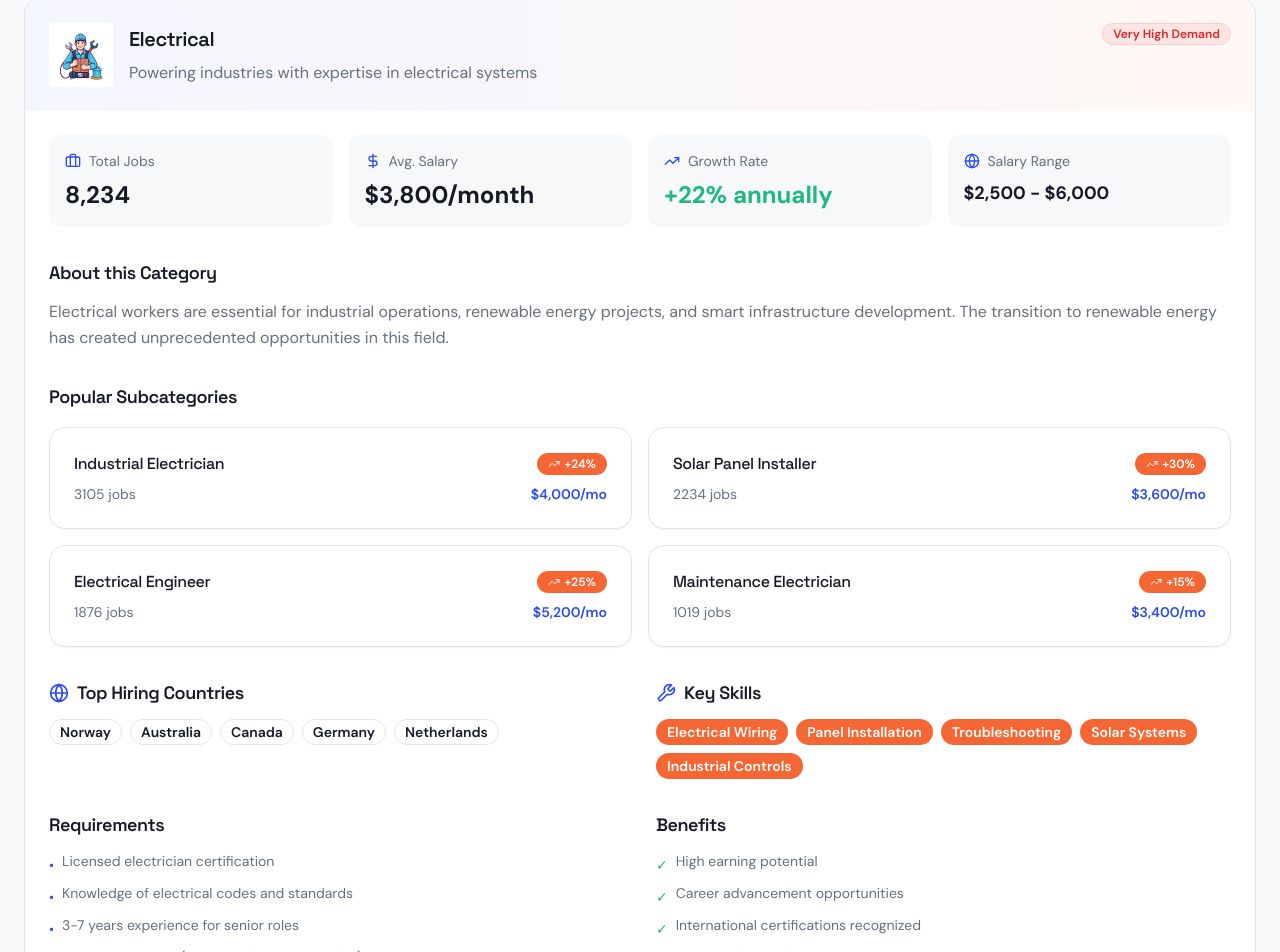
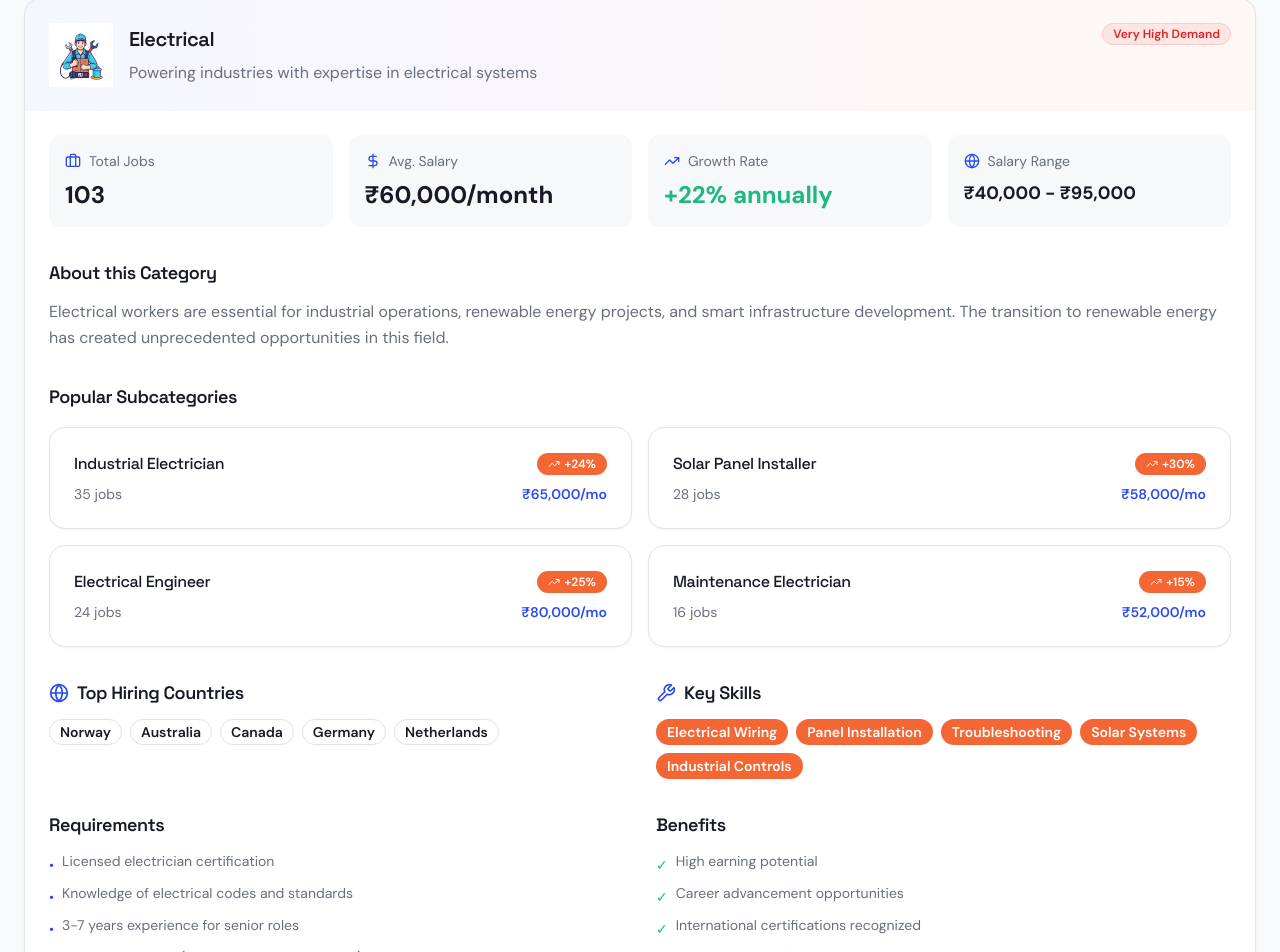
Before and after one commit to mukul-tater/gigbridge-global, a React (Vite) app: page /job-categories in a window 1280 px wide. Shown: the part 1750-2702 px from the top of the page. Built offline with nearby package versions, Linux system fonts and the light colour scheme.

Commit message:
Preceding changes

```diff
--- a/src/pages/JobCategories.tsx
+++ b/src/pages/JobCategories.tsx
@@ -91,18 +91,18 @@ const categoryDetails: CategoryDetail[] = [
     title: "Electrical",
     description: "Powering industries with expertise in electrical systems",
     longDescription: "Electrical workers are essential for industrial operations, renewable energy projects, and smart infrastructure development. The transition to renewable energy has created unprecedented opportunities in this field.",
-    totalJobs: "8,234",
-    avgSalary: "$3,800/month",
-    salaryRange: "$2,500 - $6,000",
+    totalJobs: "103",
+    avgSalary: "₹60,000/month",
+    salaryRange: "₹40,000 - ₹95,000",
     demand: "Very High",
     growth: "+22% annually",
     topCountries: ["Norway", "Australia", "Canada", "Germany", "Netherlands"],
     skills: ["Electrical Wiring", "Panel Installation", "Troubleshooting", "Solar Systems", "Industrial Controls"],
     subcategories: [
-      { name: "Industrial Electrician", count: 3105, avgSalary: "$4,000/mo", growth: "+24%" },
-      { name: "Solar Panel Installer", count: 2234, avgSalary: "$3,600/mo", growth: "+30%" },
-      { name: "Electrical Engineer", count: 1876, avgSalary: "$5,200/mo", growth: "+25%" },
-      { name: "Maintenance Electrician", count: 1019, avgSalary: "$3,400/mo", growth: "+15%" }
+      { name: "Industrial Electrician", count: 35, avgSalary: "₹65,000/mo", growth: "+24%" },
+      { name: "Solar Panel Installer", count: 28, avgSalary: "₹58,000/mo", growth: "+30%" },
+      { name: "Electrical Engineer", count: 24, avgSalary: "₹80,000/mo", growth: "+25%" },
+      { name: "Maintenance Electrician", count: 16, avgSalary: "₹52,000/mo", growth: "+15%" }
     ],
     requirements: [
       "Licensed electrician certification",
```
